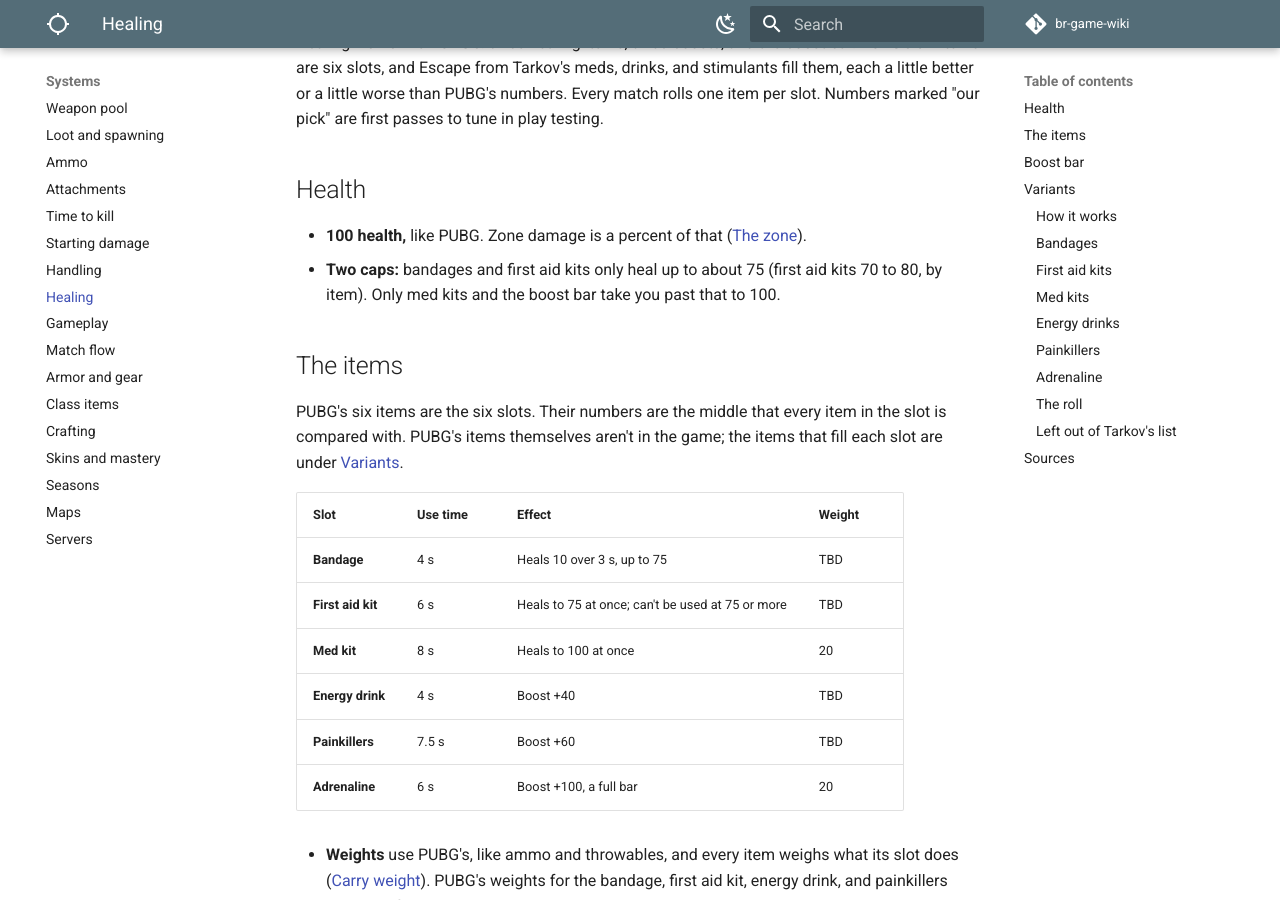
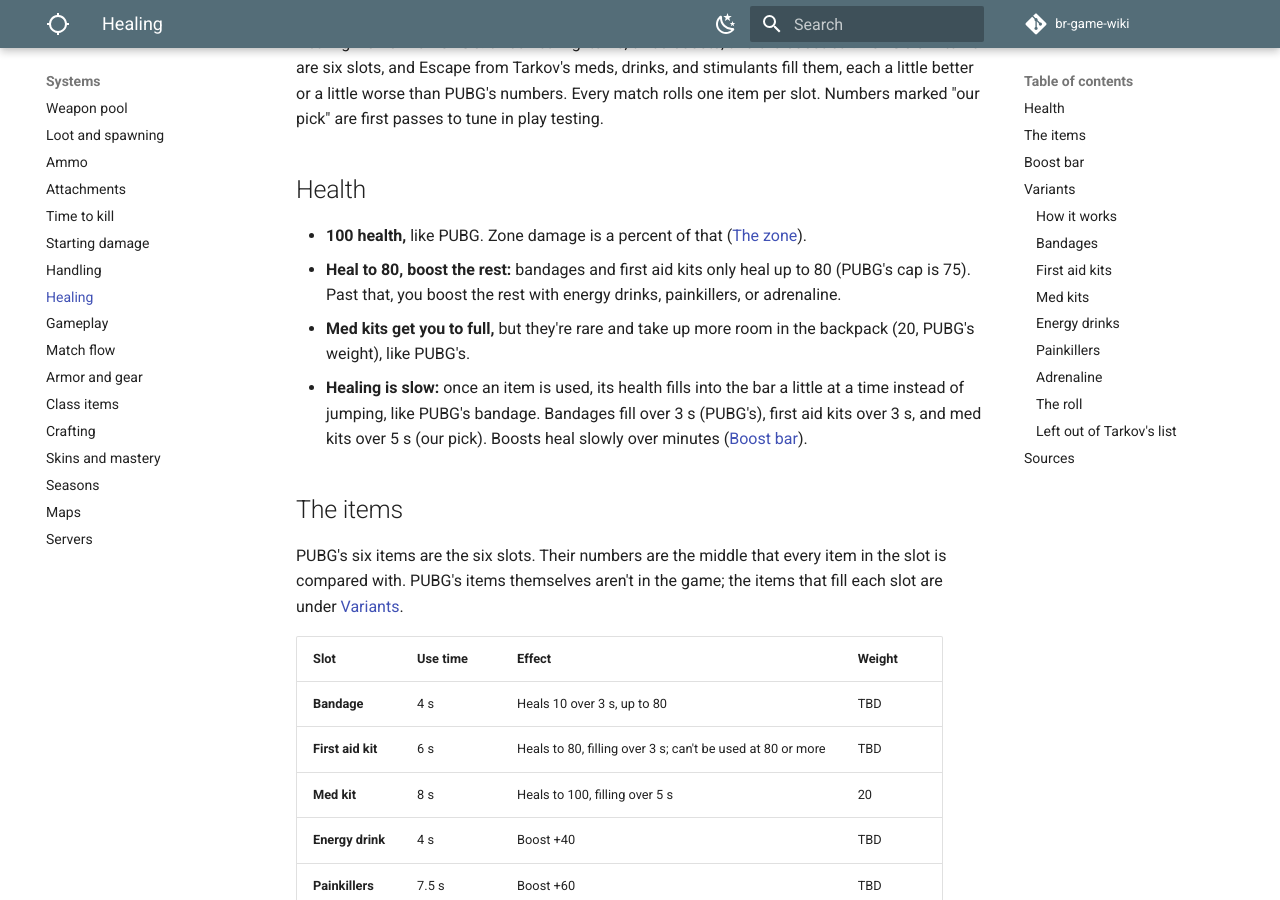
Before and after one commit to DerrickSpartan1/br-game-wiki, an MkDocs documentation site: the page built from docs/systems/healing.md, in a window 1280 px wide and 900 px high, scrolled down 198 px. Built offline with MkDocs 1.6.1 and Material for MkDocs 9.7.7, drawn with Linux system fonts in a browser that asks for light colours; comment, search, counter and statistics services are not loaded; some of the changed text lies outside the part shown.

Commit message:
Heal to 80 then boost, med kits to full, and slow healing
Co-Authored-By: Claude Opus 5.5 <noreply@anthropic.com>
Claude-Session: https://claude.ai/code/session_01LAp2s4euUjj6HZthupXLj4

```diff
--- a/docs/systems/healing.md
+++ b/docs/systems/healing.md
@@ -5,7 +5,9 @@ Healing works like PUBG's: three healing items, three boosts, and the boost bar.
 ## Health
 
 - **100 health,** like PUBG. Zone damage is a percent of that ([The zone](match-flow.md#the-zone)).
-- **Two caps:** bandages and first aid kits only heal up to about 75 (first aid kits 70 to 80, by item). Only med kits and the boost bar take you past that to 100.
+- **Heal to 80, boost the rest:** bandages and first aid kits only heal up to 80 (PUBG's cap is 75). Past that, you boost the rest with energy drinks, painkillers, or adrenaline.
+- **Med kits get you to full,** but they're rare and take up more room in the backpack (20, PUBG's weight), like PUBG's.
+- **Healing is slow:** once an item is used, its health fills into the bar a little at a time instead of jumping, like PUBG's bandage. Bandages fill over 3 s (PUBG's), first aid kits over 3 s, and med kits over 5 s (our pick). Boosts heal slowly over minutes ([Boost bar](#boost-bar)).
 
 ## The items
 
@@ -13,9 +15,9 @@ PUBG's six items are the six slots. Their numbers are the middle that every item
 
 | Slot | Use time | Effect | Weight |
 | --- | --- | --- | --- |
-| **Bandage** | 4 s | Heals 10 over 3 s, up to 75 | TBD |
-| **First aid kit** | 6 s | Heals to 75 at once; can't be used at 75 or more | TBD |
-| **Med kit** | 8 s | Heals to 100 at once | 20 |
+| **Bandage** | 4 s | Heals 10 over 3 s, up to 80 | TBD |
+| **First aid kit** | 6 s | Heals to 80, filling over 3 s; can't be used at 80 or more | TBD |
+| **Med kit** | 8 s | Heals to 100, filling over 5 s | 20 |
 | **Energy drink** | 4 s | Boost +40 | TBD |
 | **Painkillers** | 7.5 s | Boost +60 | TBD |
 | **Adrenaline** | 6 s | Boost +100, a full bar | 20 |
@@ -46,7 +48,8 @@ Each slot holds Tarkov's items, loosely, from three to eight per slot. They stay
 
 ### How it works
 
-- **Close to the middle:** every item is within about 1 s and 10% of its slot's PUBG numbers. Med kits can also add a small boost.
+- **Close to the middle:** every item is within about 1 s and 10% of its slot's PUBG numbers. A few slower kits also add a small boost.
+- **Caps hold:** every bandage and first aid kit stops at 80, and every med kit heals to 100.
 - **Ranked by Tarkov:** Tarkov's better items land on the better side: more health per use, stopping heavy bleeding, lasting longer, or restoring more.
 - **Loose fit:** each item goes in the slot that plays closest to it, even where real life differs. Tarkov's drinks are energy drinks, its stimulants and injectors are adrenaline, and its antibiotic is a painkiller.
 - **One use each,** like PUBG.
@@ -56,7 +59,7 @@ Every number below is a first pass (our pick). Tarkov's numbers are from Tarkov
 
 ### Bandages
 
-Middle: 4 s, heals 10 over 3 s, up to 75.
+Middle: 4 s, heals 10 over 3 s, up to 80.
 
 | Item | Tarkov | Ours | Compared with the middle |
 | --- | --- | --- | --- |
@@ -70,22 +73,22 @@ Tarkov calls the Celox applicator the CALOK-B, a parody of the real Celox-A.
 
 ### First aid kits
 
-Middle: 6 s, heals to 75 at once.
+Middle: 6 s, heals to 80, filling over 3 s.
 
 | Item | Tarkov | Ours | Compared with the middle |
 | --- | --- | --- | --- |
-| **AI-2** | 2 s, 50 per use, pool of 100 | 5 s, heals to 70 | Faster, a bit less |
-| **Car first aid kit** | 3 s, 70 per use, pool of 220 | 6 s, heals to 75 | The middle |
-| **IFAK** | 3 s, 50 per use, pool of 300, stops heavy bleeding | 7 s, heals to 80 | Slower, a bit more |
+| **AI-2** | 2 s, 50 per use, pool of 100 | 5 s, heals up to 70, still stopping at 80 | Faster, a bit less |
+| **Car first aid kit** | 3 s, 70 per use, pool of 220 | 6 s, heals to 80 | The middle |
+| **IFAK** | 3 s, 50 per use, pool of 300, stops heavy bleeding | 7 s, heals to 80, boost +10 | Slower, a bit more |
 
 ### Med kits
 
-Middle: 8 s, heals to 100 at once.
+Middle: 8 s, heals to 100, filling over 5 s. Every med kit gets you to full; they differ in speed.
 
 | Item | Tarkov | Ours | Compared with the middle |
 | --- | --- | --- | --- |
-| **AFAK** | 3 s, 60 per use, pool of 400 | 7 s, heals to 95 | Faster, a bit less |
-| **Salewa first aid kit** | 3 s, 85 per use, pool of 400 | 8 s, heals to 100 | The middle |
+| **AFAK** | 3 s, 60 per use, pool of 400 | 8 s, heals to 100 | The middle |
+| **Salewa first aid kit** | 3 s, 85 per use, pool of 400 | 7.5 s, heals to 100 | A little better |
 | **Grizzly medical kit** | 5 s, 175 per use, pool of 1,800 | 9 s, heals to 100, boost +20 | Slower, a bit more |
 
 The Grizzly is based on Adventure Medical Kits' Sportsman Series Grizzly.
```
Also changed, not shown: docs/planning/changelog.md (+1 -0 lines), docs/planning/decisions.md (+2 -0 lines), docs/planning/to-do.md (+1 -1 lines).
